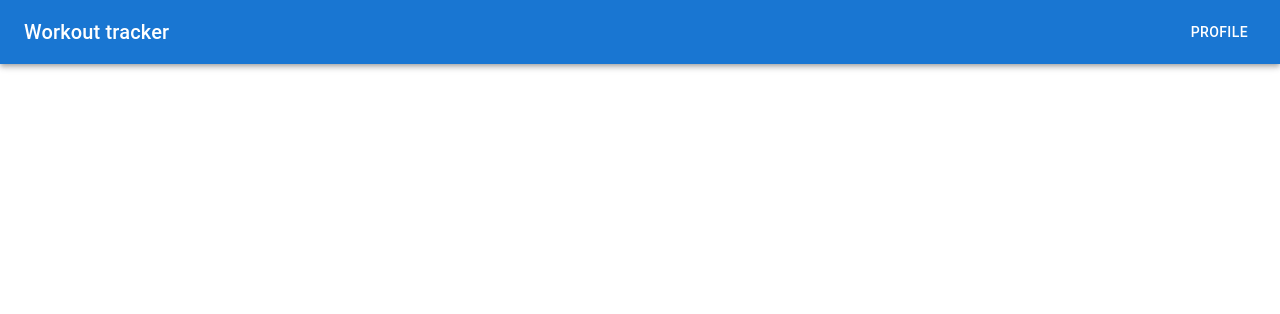
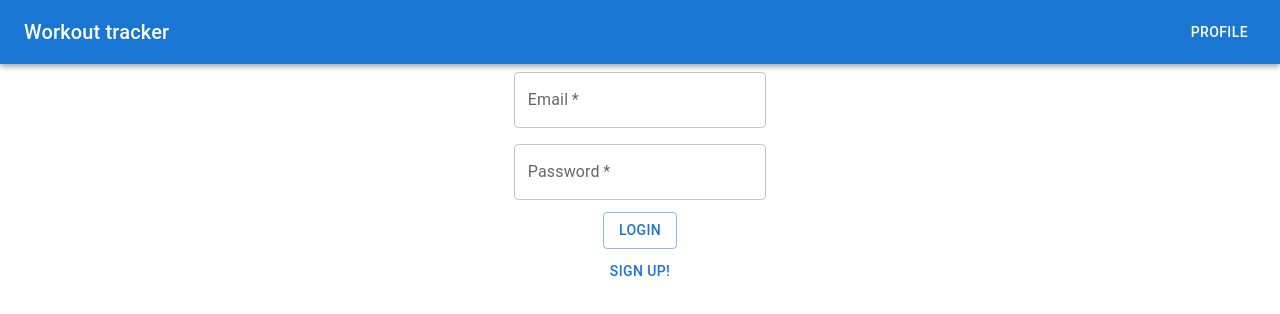
Before and after one commit to faceless5879/workout-tracker, a React (Create React App) app: page / in a window 1280 px wide. Shown: the top 314 px of the page. Built offline with nearby package versions, Linux system fonts and the light colour scheme; no server answers.

Commit message:
fix: make sure login always shows in prod -hopefully

```diff
--- a/src/App.js
+++ b/src/App.js
@@ -12,7 +12,7 @@ function App() {
     if (localStorage.getItem('userid')) {
       setView(<WeekView setView={setView}></WeekView>);
     } else {
-      <LoginSignup setView={setView}></LoginSignup>;
+      setView(<LoginSignup setView={setView}></LoginSignup>);
     }
   }, []);
 
```
